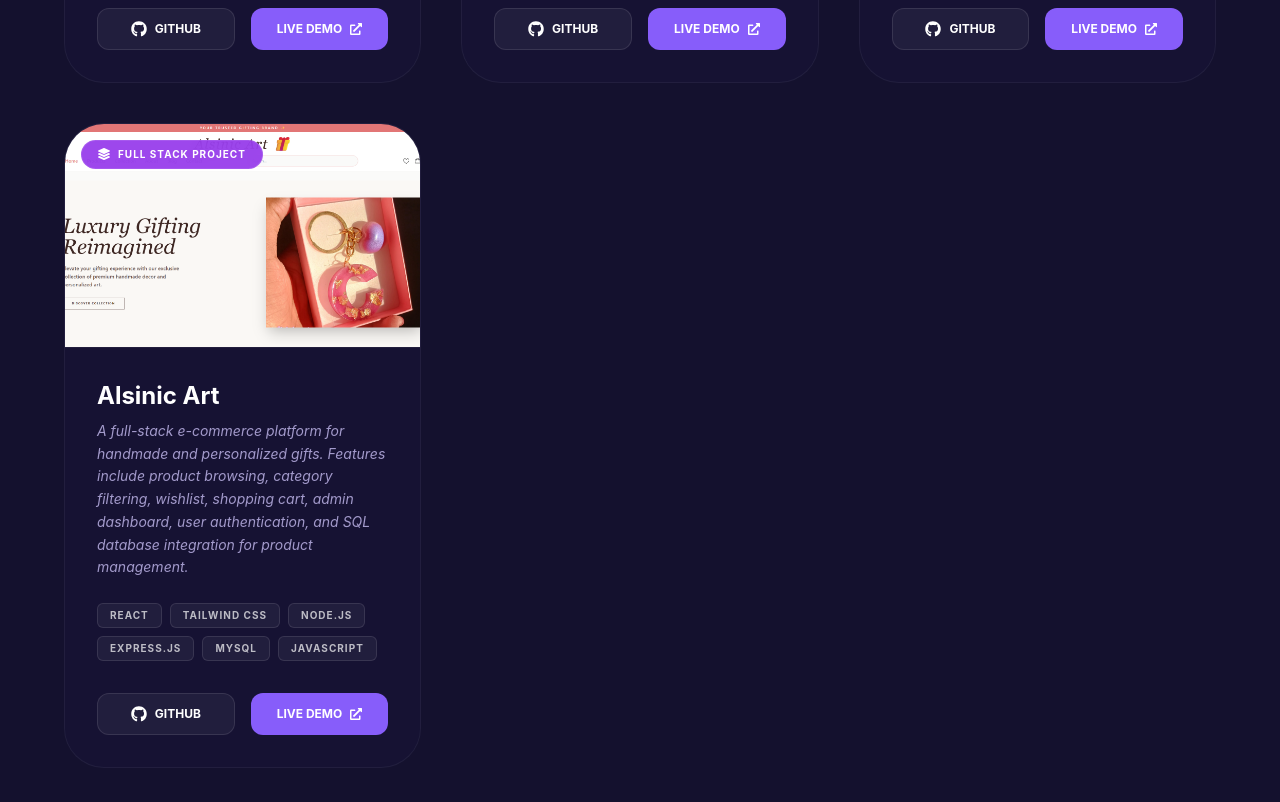
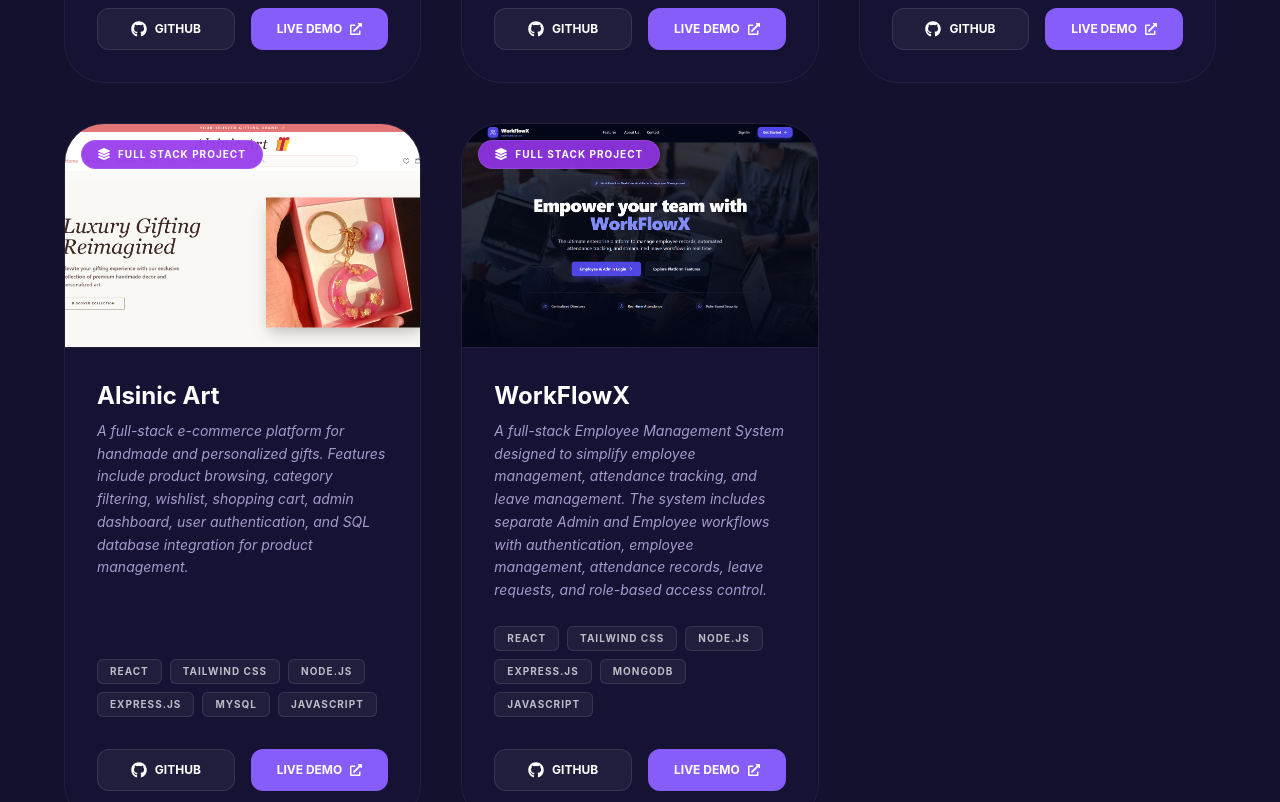
Before and after one commit to Ishwariwadnare/Portfolio, a React (Vite) app: page / in a window 1280 px wide. Shown: the part 3360-4162 px from the top of the page. Built offline with nearby package versions, Linux system fonts and the light colour scheme.

Commit message:
Added workflowX fullstack project

```diff
--- a/src/data/constants.js
+++ b/src/data/constants.js
@@ -2,6 +2,7 @@ import jobspireImg from '../assets/projects/jobspire.png';
 import cafeImg from '../assets/projects/cafe.jpeg';
 import artstoreImg from '../assets/projects/art-store.png';
 import portfolioImg from '../assets/projects/portfolio.png';
+import workflowxImg from '../assets/projects/workflowx.png';
 import { FaLayerGroup, FaLaptopCode } from "react-icons/fa";
 
 export const navLinks = [
@@ -67,4 +68,13 @@ export const projects = [
   github: "https://github.com/Ishwariwadnare/Alsinic-art-project",
 
 },
+
+{
+  name: "WorkFlowX",
+  type: "Full Stack Project",
+  description: "A full-stack Employee Management System designed to simplify employee management, attendance tracking, and leave management. The system includes separate Admin and Employee workflows with authentication, employee management, attendance records, leave requests, and role-based access control.",
+  image: workflowxImg,
+  tags: ["React", "Tailwind CSS", "Node.js", "Express.js", "MongoDB", "JavaScript"],
+  github: "https://github.com/Ishwariwadnare/WorkflowX",
+},
 ];
```
Also changed, not shown: src/assets/projects/workflowx.png (added).
